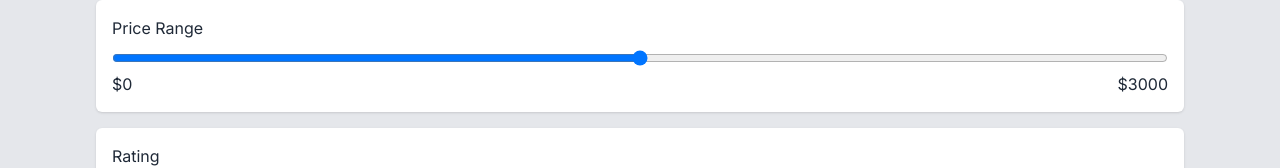
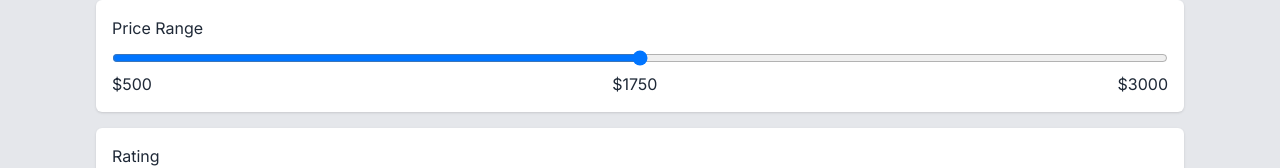
Before and after one commit to Abaljerind/ruangtoko, a React (Vite) app: page /products in a window 1280 px wide. Both pictures are taken after a click on the element "Customize results". Shown: the part 347-515 px from the top of the page. Built offline with nearby package versions, Linux system fonts and the light colour scheme.

Commit message:
Feat(ProductListPage): make input range dynamic
Create useState for input range
Create function handleRange()
Add attribute min, max, value, onChange to input range
Add tag <p> for display range value

```diff
--- a/src/pages/ProductListPage.tsx
+++ b/src/pages/ProductListPage.tsx
@@ -6,6 +6,7 @@ import Button from "../components/Button";
 const ProductListPage = () => {
   const [isOpen, setIsOpen] = useState<boolean>(false);
   const [selectCategory, setSelectCategory] = useState<string[]>([]);
+  const [selectRange, setSelectRange] = useState<number>(1750);
 
   function handleOpenFilters() {
     setIsOpen(!isOpen);
@@ -27,6 +28,11 @@ const ProductListPage = () => {
         return prevState.filter((prev) => prev !== target.name);
       });
     }
+  };
+
+  const handleRange = (e: React.ChangeEvent<HTMLInputElement>) => {
+    const value = e.target.value;
+    setSelectRange(+value);
   };
 
   return (
@@ -92,9 +98,18 @@ const ProductListPage = () => {
           <div className="space-y-2 rounded-md bg-white p-4 shadow-sm">
             <h3 className="">Price Range</h3>
             <div className="">
-              <input type="range" step={5} className="w-full" />
+              <input
+                onChange={handleRange}
+                value={selectRange}
+                type="range"
+                step={250}
+                max={3000}
+                min={500}
+                className="w-full"
+              />
               <div className="flex items-center justify-between">
-                <p className="">$0</p>
+                <p className="">$500</p>
+                <p className="">${selectRange}</p>
                 <p className="">$3000</p>
               </div>
             </div>
```
